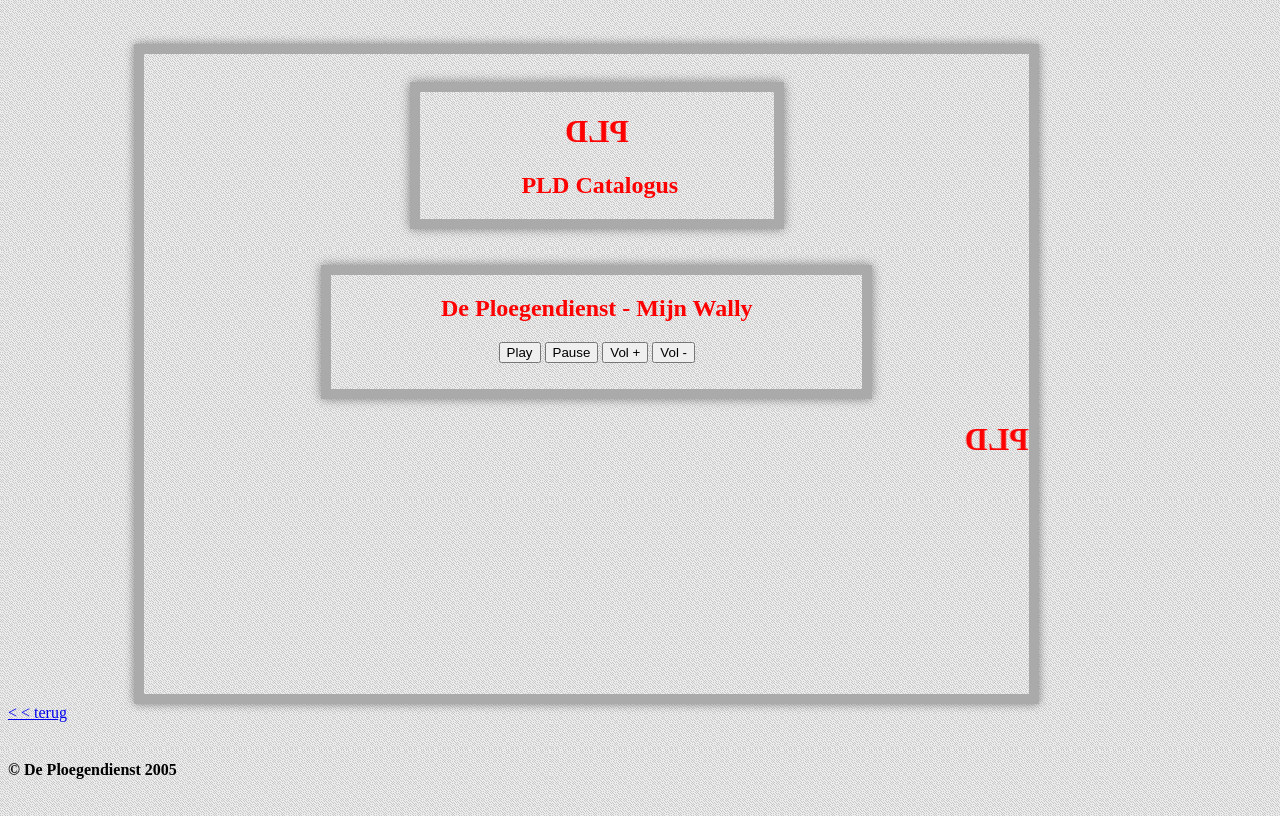
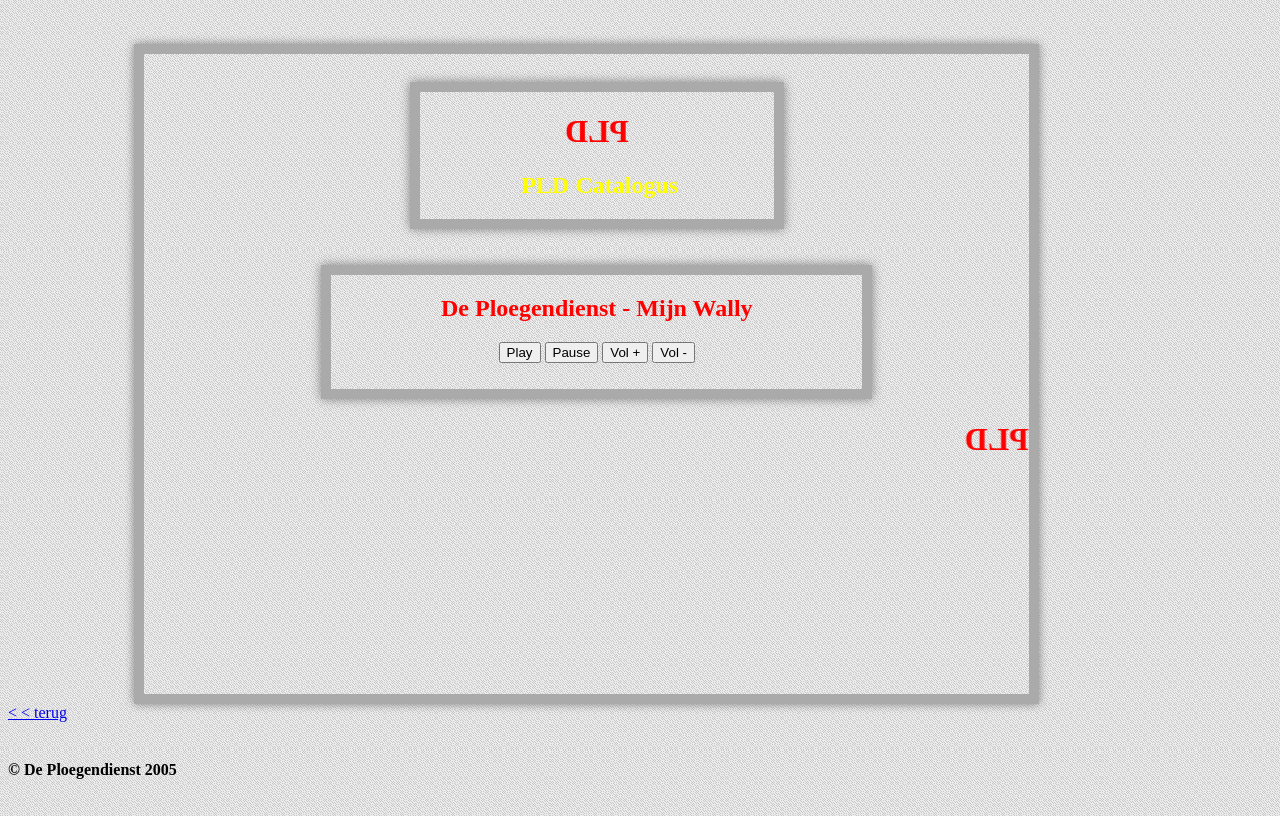
Before and after one commit to MatthijsvanNistelrooij/PLD, a plain HTML site: page catalog.html in a window 1280 px wide. Drawn offline with Linux system fonts and the light colour scheme.

Commit message:
updated logo

```diff
--- a/catalog.html
+++ b/catalog.html
@@ -14,7 +14,7 @@
     <br>
     <div class="catalog">
         <h1>PLD</h1>
-        <h2>&nbsp;PLD Catalogus</h2>
+        <h2 class="logo1">&nbsp;PLD Catalogus</h2>
     </div>
     <br><br>
     <div class="player">
--- a/styles.css
+++ b/styles.css
@@ -142,3 +142,8 @@ color: red;
 .center-text {
   text-align: center;
 }
+
+
+.logo1 {
+  color: yellow;
+}
```
